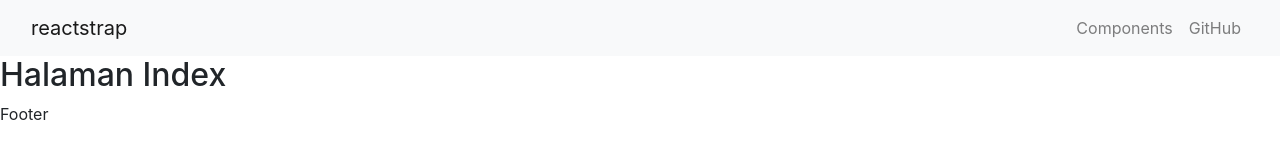
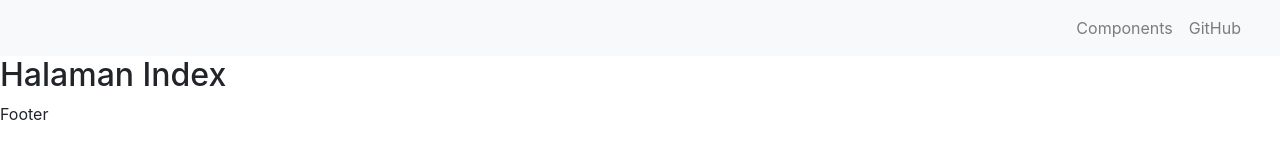
Before and after one commit to IrgieMhd/dev_seoblog_muhammad_miroji, a Next.js app in the folder frontend/: page / in a window 1280 px wide. Shown: the top 160 px of the page. Built offline with nearby package versions, Linux system fonts and the light colour scheme.

Commit message:
environment variables with nextjs

```diff
--- a/frontend/components/Header.js
+++ b/frontend/components/Header.js
@@ -1,4 +1,5 @@
 import React, { useState } from 'react';
+import { APP_NAME } from '../config';
 import {
   Collapse,
   Navbar,
@@ -19,7 +20,7 @@ const Header = () => {
   return (
     <div>
       <Navbar color="light" light expand="md">
-        <NavbarBrand href="/">reactstrap</NavbarBrand>
+        <NavbarBrand href="/">{APP_NAME}</NavbarBrand>
         <NavbarToggler onClick={toggle} />
         <Collapse isOpen={isOpen} navbar>
           <Nav className="ml-auto" navbar>
--- /dev/null
+++ b/frontend/config.js
@@ -0,0 +1,5 @@
+import getConfig from "next/config";
+const {publicRuntimeConfig} = getConfig()
+
+export const API = publicRuntimeConfig.PRODUCTION ? 'https://blogseomiroji.com' : 'http://localhost:8000';
+export const APP_NAME = publicRuntimeConfig.APP_NAME;
```
Also changed, not shown: 1 other file (tests, documents, lock files or other folders).
